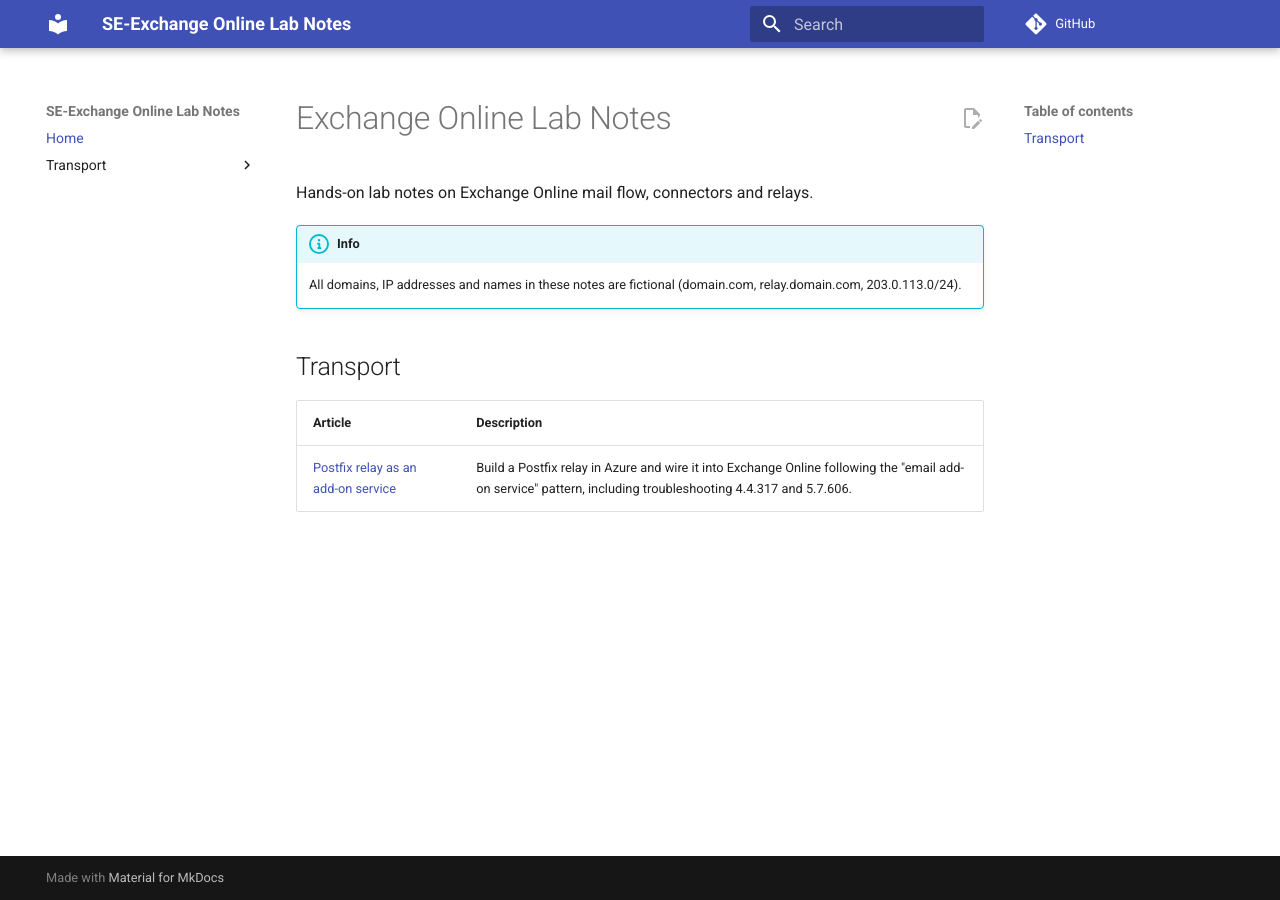
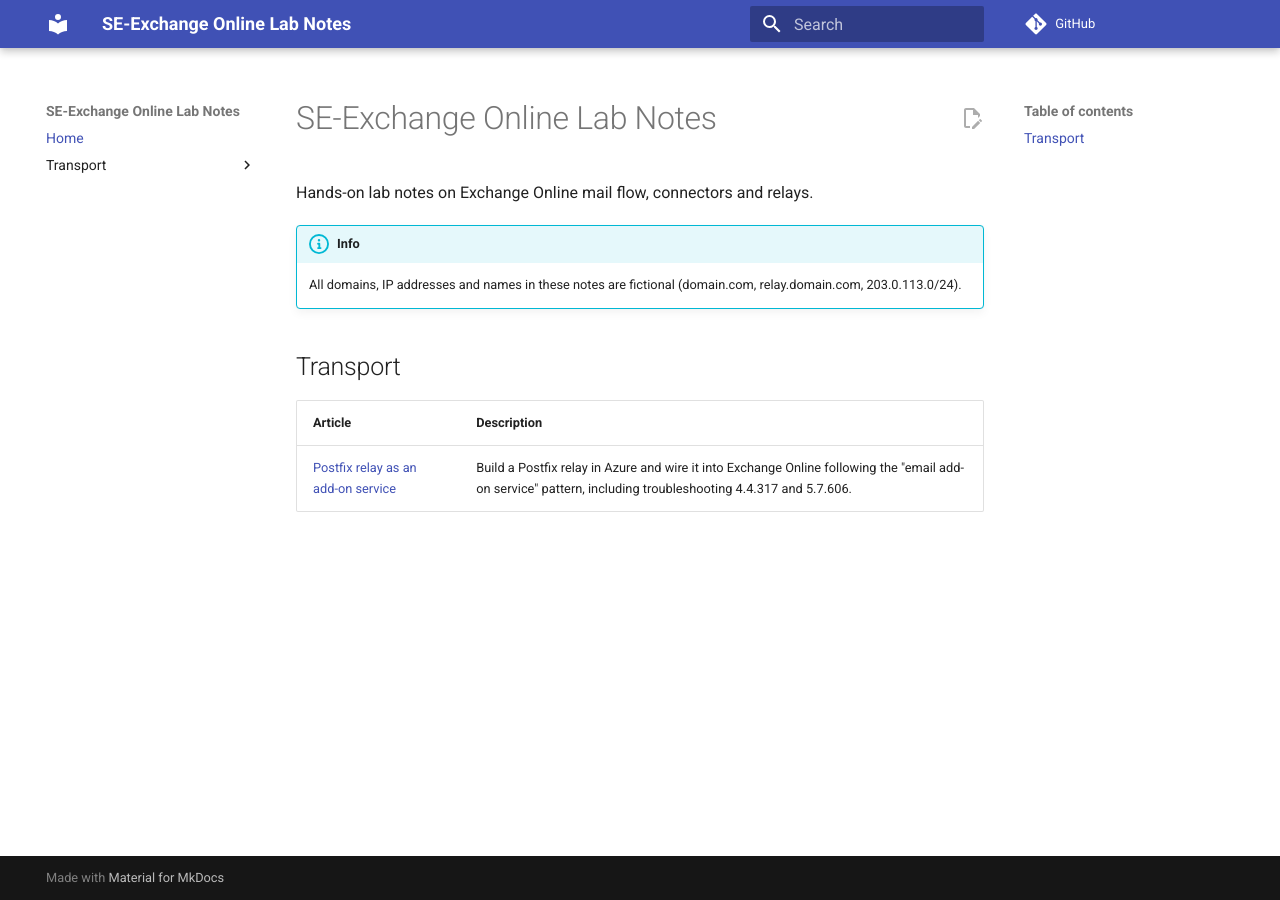
Before and after one commit to jeanpaulnk/JPN365Labs, an MkDocs documentation site: the page built from docs/index.md, in a window 1280 px wide. Built offline with MkDocs 1.6.1 and Material for MkDocs 9.7.7, drawn with Linux system fonts in a browser that asks for light colours; comment, search, counter and statistics services are not loaded.

```diff
--- a/docs/index.md
+++ b/docs/index.md
@@ -1,4 +1,4 @@
-# Exchange Online Lab Notes
+# SE-Exchange Online Lab Notes
 
 Hands-on lab notes on Exchange Online mail flow, connectors and relays.
 
```
